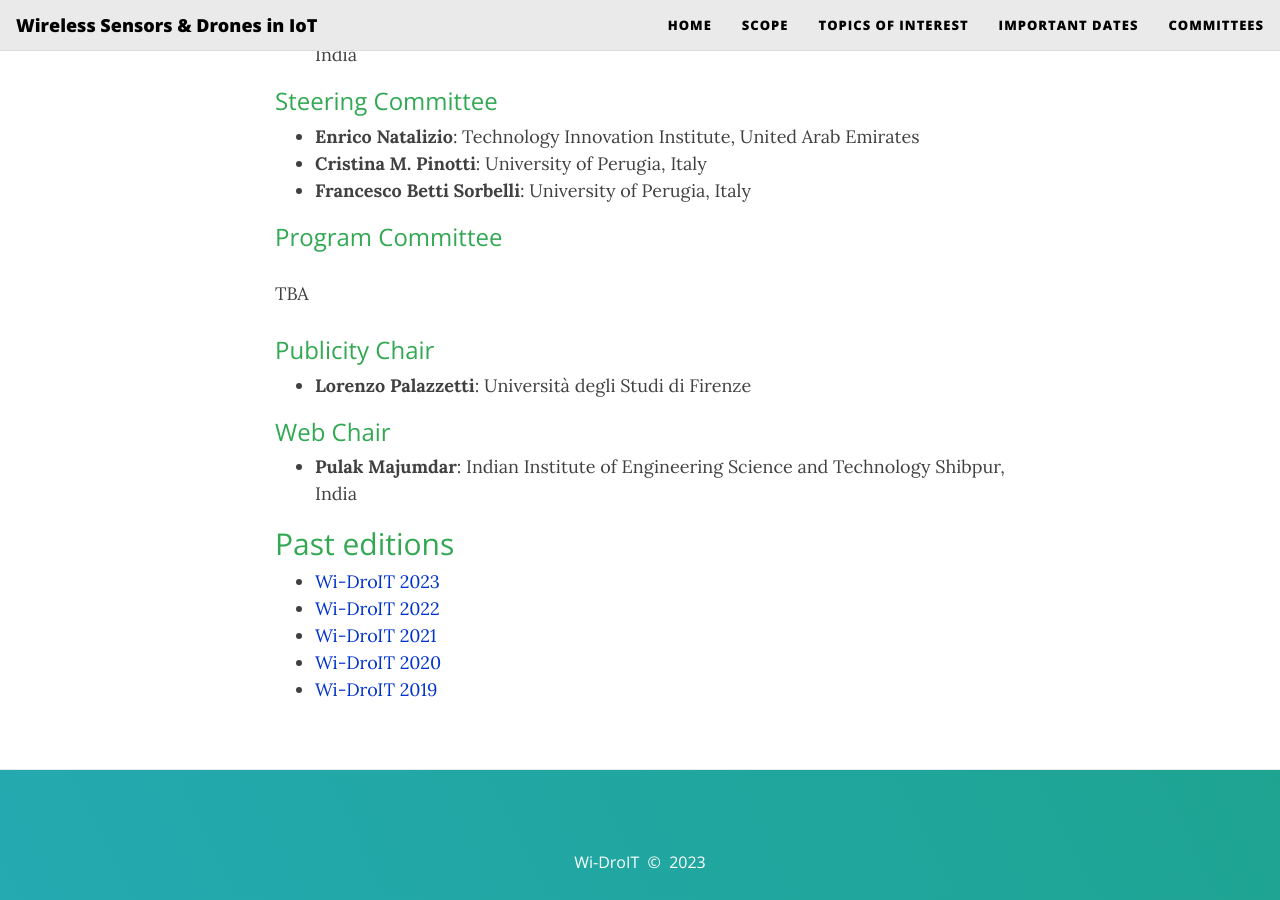
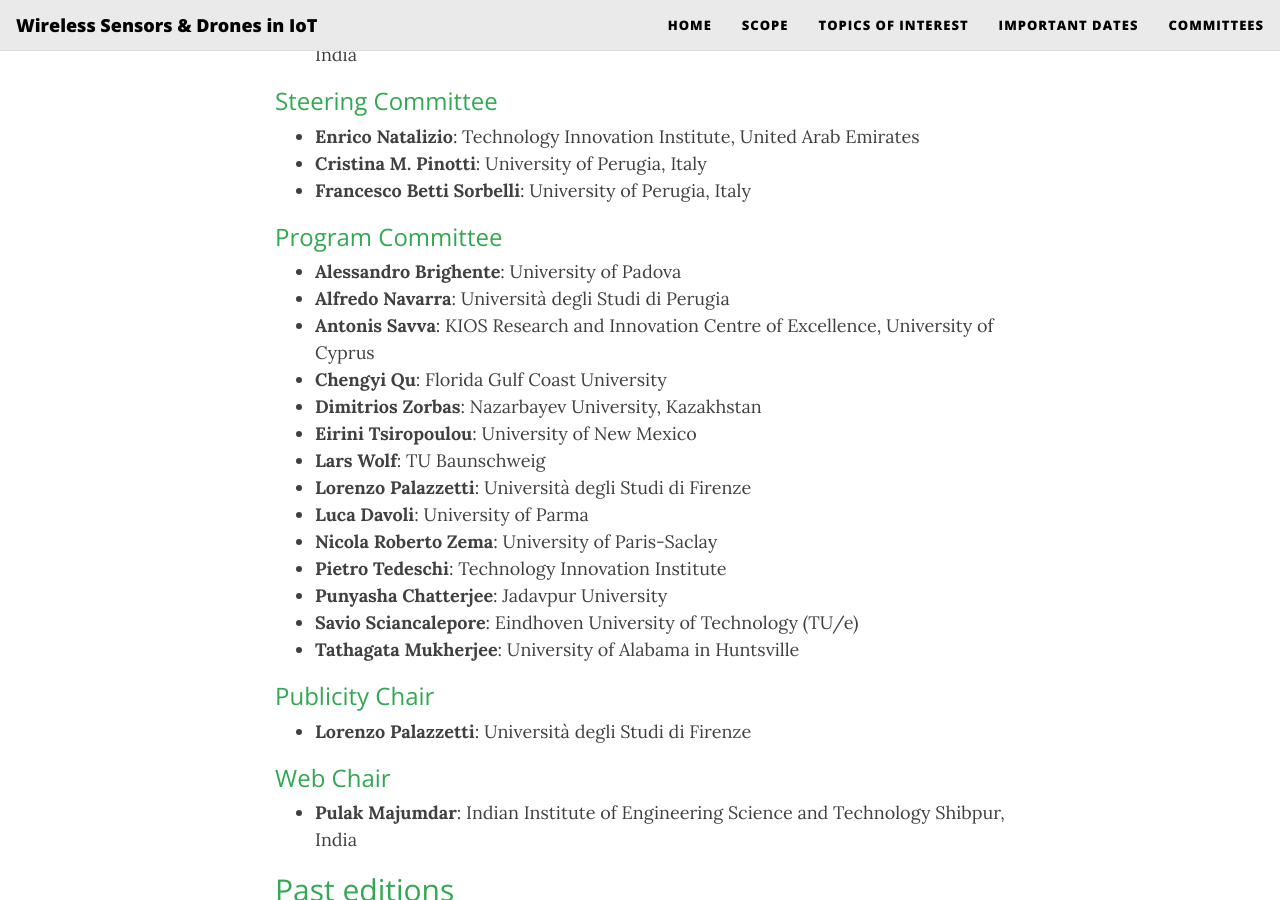
Before and after one commit to widroit2024/widroit2024.github.io, a Jekyll site: the page built from index.md, in a window 1280 px wide and 900 px high, scrolled down 2436 px. Built offline with Jekyll 4.4.1, drawn with Linux system fonts in a browser that asks for light colours; nearby versions of some CDN libraries.

Commit message:
"commit"

```diff
--- a/index.md
+++ b/index.md
@@ -97,7 +97,22 @@ For this workshop, we seek papers that combine the design of algorithms and test
 
 ### Program Committee
 {: style="color:#32a852"}
-TBA
+- **Alessandro Brighente**: University of Padova
+- **Alfredo Navarra**: Università degli Studi di Perugia
+- **Antonis Savva**: KIOS Research and Innovation Centre of Excellence, University of Cyprus
+- **Chengyi Qu**: Florida Gulf Coast University
+- **Dimitrios Zorbas**: Nazarbayev University, Kazakhstan
+- **Eirini Tsiropoulou**: University of New Mexico
+- **Lars Wolf**: TU Baunschweig
+- **Lorenzo Palazzetti**: Università degli Studi di Firenze
+- **Luca Davoli**: University of Parma
+- **Nicola Roberto Zema**: University of Paris-Saclay
+- **Pietro Tedeschi**: Technology Innovation Institute
+- **Punyasha Chatterjee**: Jadavpur University
+- **Savio Sciancalepore**: Eindhoven University of Technology (TU/e)
+- **Tathagata Mukherjee**: University of Alabama in Huntsville
+
+
 
 ### Publicity Chair
 {: style="color:#32a852"}
```
